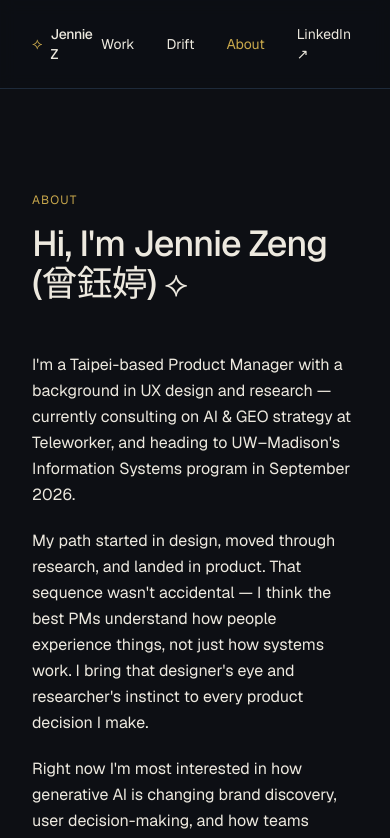
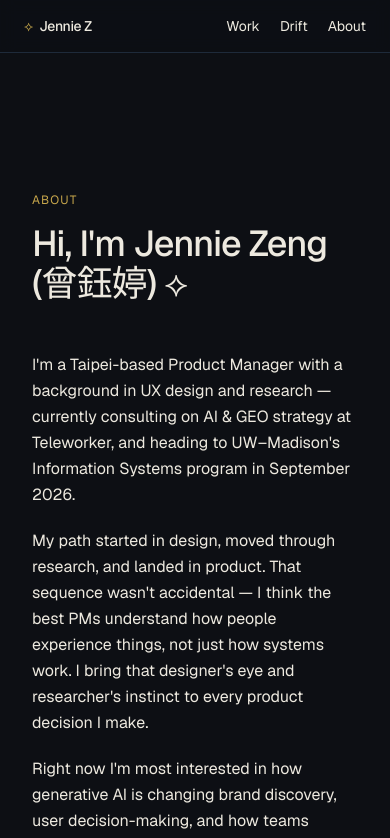
Before and after one commit to Ting1127/portfolio-next, a Next.js app: page /about in a window 390 px wide. Shown: the top 838 px of the page. Built offline with nearby package versions, Linux system fonts and the light colour scheme.

Commit message:
fix mobile nav

```diff
--- a/src/app/about/page.tsx
+++ b/src/app/about/page.tsx
@@ -61,16 +61,17 @@ export default function AboutPage() {
 
     return (
       <main className="min-h-screen bg-[#0D0F14] text-[#EDE9DF]">
-        <nav className="fixed top-0 w-full z-50 px-8 py-6 flex justify-between items-center bg-[#0D0F14]/90 backdrop-blur-sm border-b border-[#1E2A3A]">
-        <a href="/" className="flex items-center gap-2 hover:opacity-80 transition-opacity">
-  <span className="text-[#C9A84C] text-base">⟡</span>
+        <nav className="fixed top-0 w-full z-50 px-6 py-4 flex justify-between items-center bg-[#0D0F14]/90 backdrop-blur-sm border-b border-[#1E2A3A]">
+  <a href="/" className="flex items-center gap-1.5 hover:opacity-80 transition-opacity">
+    <span className="text-[#C9A84C] text-sm">⟡</span>
     <span className="text-sm font-medium tracking-tight text-[#EDE9DF]">Jennie Z</span>
   </a>
-          <div className="flex items-center gap-8 text-sm text-[#EDE9DF]">
+  <div className="flex items-center gap-5 text-sm text-[#EDE9DF]">
     <a href="/work" className="hover:text-[#C9A84C] transition-colors">Work</a>
     <a href="/drift" className="hover:text-[#C9A84C] transition-colors">Drift</a>
-            <a href="/about" className="text-[#C9A84C]">About</a>
-            <a href="https://linkedin.com/in/yuting-zeng1127" target="_blank" className="hover:text-[#C9A84C] transition-colors">LinkedIn ↗</a>
+    <a href="/about" className="hover:text-[#C9A84C] transition-colors">About</a>
+    <a href="https://linkedin.com/in/yuting-zeng1127" target="_blank"
+      className="hidden sm:block hover:text-[#C9A84C] transition-colors">LinkedIn ↗</a>
   </div>
 </nav>
 
--- a/src/app/drift/page.tsx
+++ b/src/app/drift/page.tsx
@@ -51,16 +51,17 @@ export default function DriftPage() {
 
     return (
       <main className="min-h-screen bg-[#0D0F14] text-[#EDE9DF]">
-        <nav className="fixed top-0 w-full z-50 px-8 py-6 flex justify-between items-center bg-[#0D0F14]/90 backdrop-blur-sm border-b border-[#1E2A3A]">
-        <a href="/" className="flex items-center gap-2 hover:opacity-80 transition-opacity">
-  <span className="text-[#C9A84C] text-base">⟡</span>
+       <nav className="fixed top-0 w-full z-50 px-6 py-4 flex justify-between items-center bg-[#0D0F14]/90 backdrop-blur-sm border-b border-[#1E2A3A]">
+  <a href="/" className="flex items-center gap-1.5 hover:opacity-80 transition-opacity">
+    <span className="text-[#C9A84C] text-sm">⟡</span>
     <span className="text-sm font-medium tracking-tight text-[#EDE9DF]">Jennie Z</span>
   </a>
-          <div className="flex items-center gap-8 text-sm text-[#EDE9DF]">
+  <div className="flex items-center gap-5 text-sm text-[#EDE9DF]">
     <a href="/work" className="hover:text-[#C9A84C] transition-colors">Work</a>
-            <a href="/drift" className="text-[#C9A84C]">Drift</a>
+    <a href="/drift" className="hover:text-[#C9A84C] transition-colors">Drift</a>
     <a href="/about" className="hover:text-[#C9A84C] transition-colors">About</a>
-            <a href="https://linkedin.com/in/yuting-zeng1127" target="_blank" className="hover:text-[#C9A84C] transition-colors">LinkedIn ↗</a>
+    <a href="https://linkedin.com/in/yuting-zeng1127" target="_blank"
+      className="hidden sm:block hover:text-[#C9A84C] transition-colors">LinkedIn ↗</a>
   </div>
 </nav>
 
--- a/src/app/page.tsx
+++ b/src/app/page.tsx
@@ -22,17 +22,17 @@ export default async function Home() {
     <main className="min-h-screen bg-[#0D0F14] text-[#EDE9DF]">
 
       {/* Nav */}
-      <nav className="fixed top-0 w-full z-50 px-8 py-6 flex justify-between items-center bg-[#0D0F14]/90 backdrop-blur-sm border-b border-[#1E2A3A]">
-      <a href="/" className="flex items-center gap-2 hover:opacity-80 transition-opacity">
-  <span className="text-[#C9A84C] text-base">⟡</span>
+      <nav className="fixed top-0 w-full z-50 px-6 py-4 flex justify-between items-center bg-[#0D0F14]/90 backdrop-blur-sm border-b border-[#1E2A3A]">
+  <a href="/" className="flex items-center gap-1.5 hover:opacity-80 transition-opacity">
+    <span className="text-[#C9A84C] text-sm">⟡</span>
     <span className="text-sm font-medium tracking-tight text-[#EDE9DF]">Jennie Z</span>
   </a>
-        <div className="flex items-center gap-8 text-sm text-[#EDE9DF]">
+  <div className="flex items-center gap-5 text-sm text-[#EDE9DF]">
     <a href="/work" className="hover:text-[#C9A84C] transition-colors">Work</a>
     <a href="/drift" className="hover:text-[#C9A84C] transition-colors">Drift</a>
     <a href="/about" className="hover:text-[#C9A84C] transition-colors">About</a>
     <a href="https://linkedin.com/in/yuting-zeng1127" target="_blank"
-            className="hover:text-[#C9A84C] transition-colors">LinkedIn ↗</a>
+      className="hidden sm:block hover:text-[#C9A84C] transition-colors">LinkedIn ↗</a>
   </div>
 </nav>
 
--- a/src/app/work/[slug]/page.tsx
+++ b/src/app/work/[slug]/page.tsx
@@ -13,16 +13,17 @@ export default function CaseStudyPage() {
     <main className="min-h-screen bg-[#0D0F14] text-[#EDE9DF]">
 
       {/* Nav */}
-        <nav className="fixed top-0 w-full z-50 px-8 py-6 flex justify-between items-center bg-[#0D0F14]/90 backdrop-blur-sm border-b border-[#1E2A3A]">
-        <a href="/" className="flex items-center gap-2 hover:opacity-80 transition-opacity">
-  <span className="text-[#C9A84C] text-base">⟡</span>
+      <nav className="fixed top-0 w-full z-50 px-6 py-4 flex justify-between items-center bg-[#0D0F14]/90 backdrop-blur-sm border-b border-[#1E2A3A]">
+  <a href="/" className="flex items-center gap-1.5 hover:opacity-80 transition-opacity">
+    <span className="text-[#C9A84C] text-sm">⟡</span>
     <span className="text-sm font-medium tracking-tight text-[#EDE9DF]">Jennie Z</span>
   </a>
-          <div className="flex items-center gap-8 text-sm text-[#EDE9DF]">
+  <div className="flex items-center gap-5 text-sm text-[#EDE9DF]">
     <a href="/work" className="hover:text-[#C9A84C] transition-colors">Work</a>
     <a href="/drift" className="hover:text-[#C9A84C] transition-colors">Drift</a>
     <a href="/about" className="hover:text-[#C9A84C] transition-colors">About</a>
-            <a href="https://linkedin.com/in/yuting-zeng1127" target="_blank" className="hover:text-[#C9A84C] transition-colors">LinkedIn ↗</a>
+    <a href="https://linkedin.com/in/yuting-zeng1127" target="_blank"
+      className="hidden sm:block hover:text-[#C9A84C] transition-colors">LinkedIn ↗</a>
   </div>
 </nav>
 
@@ -150,15 +151,9 @@ export default function CaseStudyPage() {
       </div>
 
       <footer className="px-8 py-12 border-t border-[#1E2A3A] max-w-5xl mx-auto w-full">
-  <div className="flex justify-between items-center">
-  <span className="text-xs text-[#6B7280]">Jennie Z © 2026</span>
-    <div className="flex items-center gap-6">
-      <a href="https://linkedin.com/in/yuting-zeng1127" target="_blank"
-        className="text-xs text-[#6B7280] hover:text-[#C9A84C] transition-colors">LinkedIn ↗</a>
-      <a href="mailto:zyting.info@gmail.com"
-        className="text-xs text-[#6B7280] hover:text-[#C9A84C] transition-colors">zyting.info@gmail.com</a>
+        <div className="flex justify-between items-center text-xs text-[#6B7280]">
+          <span>Ting-Yu Yu © 2026</span>
           <span className="text-[#C9A84C]">⟡</span>
-    </div>
         </div>
       </footer>
 
--- a/src/app/work/page.tsx
+++ b/src/app/work/page.tsx
@@ -5,17 +5,17 @@ export default async function WorkPage() {
 
   return (
     <main className="min-h-screen bg-[#0D0F14] text-[#EDE9DF]">
-      <nav className="fixed top-0 w-full z-50 px-8 py-6 flex justify-between items-center bg-[#0D0F14]/90 backdrop-blur-sm border-b border-[#1E2A3A]">
-      <a href="/" className="flex items-center gap-2 hover:opacity-80 transition-opacity">
-  <span className="text-[#C9A84C] text-base">⟡</span>
+      <nav className="fixed top-0 w-full z-50 px-6 py-4 flex justify-between items-center bg-[#0D0F14]/90 backdrop-blur-sm border-b border-[#1E2A3A]">
+  <a href="/" className="flex items-center gap-1.5 hover:opacity-80 transition-opacity">
+    <span className="text-[#C9A84C] text-sm">⟡</span>
     <span className="text-sm font-medium tracking-tight text-[#EDE9DF]">Jennie Z</span>
   </a>
-        <div className="flex items-center gap-8 text-sm text-[#EDE9DF]">
-          <a href="/work" className="text-[#C9A84C]">Work</a>
+  <div className="flex items-center gap-5 text-sm text-[#EDE9DF]">
+    <a href="/work" className="hover:text-[#C9A84C] transition-colors">Work</a>
     <a href="/drift" className="hover:text-[#C9A84C] transition-colors">Drift</a>
     <a href="/about" className="hover:text-[#C9A84C] transition-colors">About</a>
     <a href="https://linkedin.com/in/yuting-zeng1127" target="_blank"
-            className="hover:text-[#C9A84C] transition-colors">LinkedIn ↗</a>
+      className="hidden sm:block hover:text-[#C9A84C] transition-colors">LinkedIn ↗</a>
   </div>
 </nav>
 
```
Lines whose indentation alone changed are shown as unchanged.
